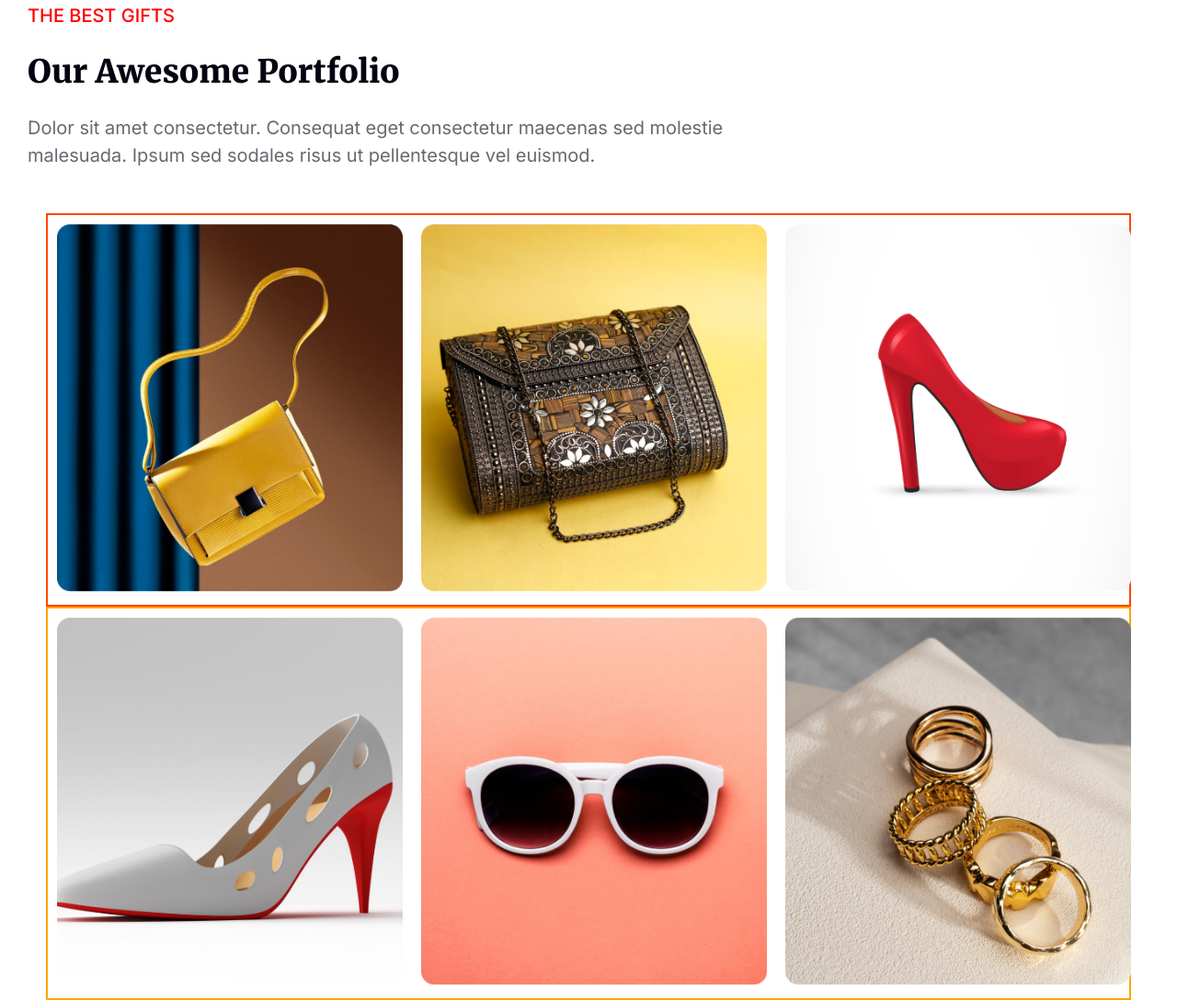
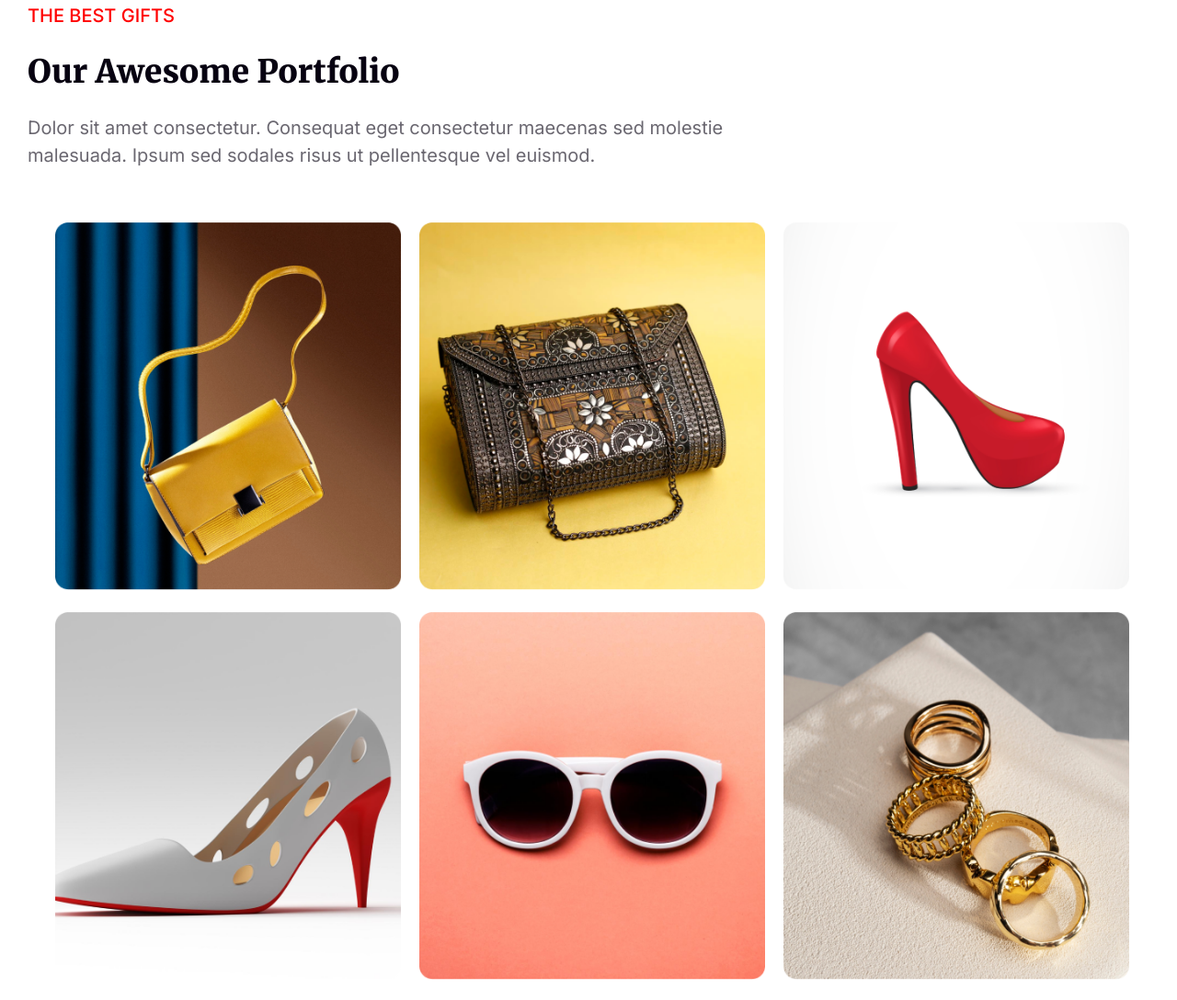
Before and after one commit to Rezwan-Uz-Zaman/Happy-New-Year, a plain HTML site: page index.html in a window 1280 px wide. Shown: the part 4322-5410 px from the top of the page at 92% size. Drawn offline with Linux system fonts and the light colour scheme.

Commit message:
update portfolio-img border

```diff
--- a/style/style.css
+++ b/style/style.css
@@ -487,9 +487,7 @@ padding-top: 16px;
 
  .BEST-GIFTS-Awesome-Portfolio-container{
   margin-top: 48px;
-border: 2px solid orangered;
   display: flex;
-
   margin-left: 50px;
   margin-right: 50px;
 
@@ -497,7 +495,6 @@ border: 2px solid orangered;
 }
 
 img{
-
 
 
   height: 400px;
@@ -510,7 +507,7 @@ img{
 }
 
 .BEST-GIFTS-Awesome-Portfolio-container-two{
-border: 2px solid orange;
+
   display: flex;
   margin-left:50px ;
   margin-right: 50px;
```
